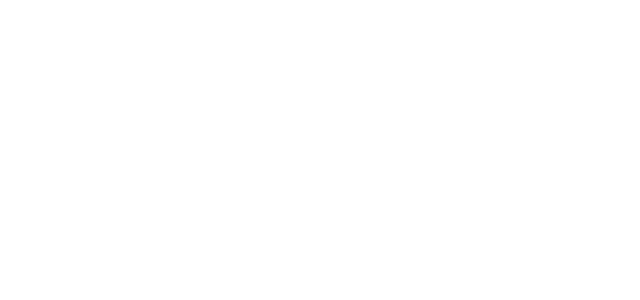
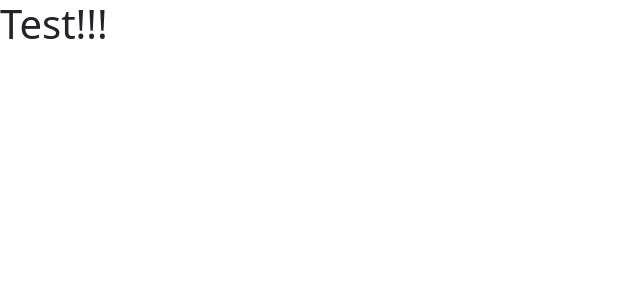
Before and after one commit to Orxan477/React-App, a React (Create React App) app: page / in a window 1280 px wide. Shown: the top 300 px of the page, without its empty margins (0-640 px from the left). Built offline with nearby package versions, Linux system fonts and the light colour scheme.

Commit message:
Install reactstrap and bootstrap

```diff
--- a/package.json
+++ b/package.json
@@ -6,9 +6,11 @@
     "@testing-library/jest-dom": "^5.16.4",
     "@testing-library/react": "^13.3.0",
     "@testing-library/user-event": "^13.5.0",
+    "bootstrap": "^5.1.3",
     "react": "^18.2.0",
     "react-dom": "^18.2.0",
     "react-scripts": "5.0.1",
+    "reactstrap": "^9.1.1",
     "web-vitals": "^2.1.4"
   },
   "scripts": {
--- a/src/App.js
+++ b/src/App.js
@@ -1,7 +1,7 @@
 function App() {
   return (
-    <div className="App">
-
+    <div>
+      <h1>Test!!!</h1>
     </div>
   );
 }
--- a/src/index.js
+++ b/src/index.js
@@ -2,6 +2,7 @@
 import ReactDOM from 'react-dom/client';
 import App from './App';
 import reportWebVitals from './reportWebVitals';
+import 'bootstrap/dist/css/bootstrap.min.css';
 
 const root = ReactDOM.createRoot(document.getElementById('root'));
 root.render(
```
Also changed, not shown: 1 other file (tests, documents, lock files or other folders).
